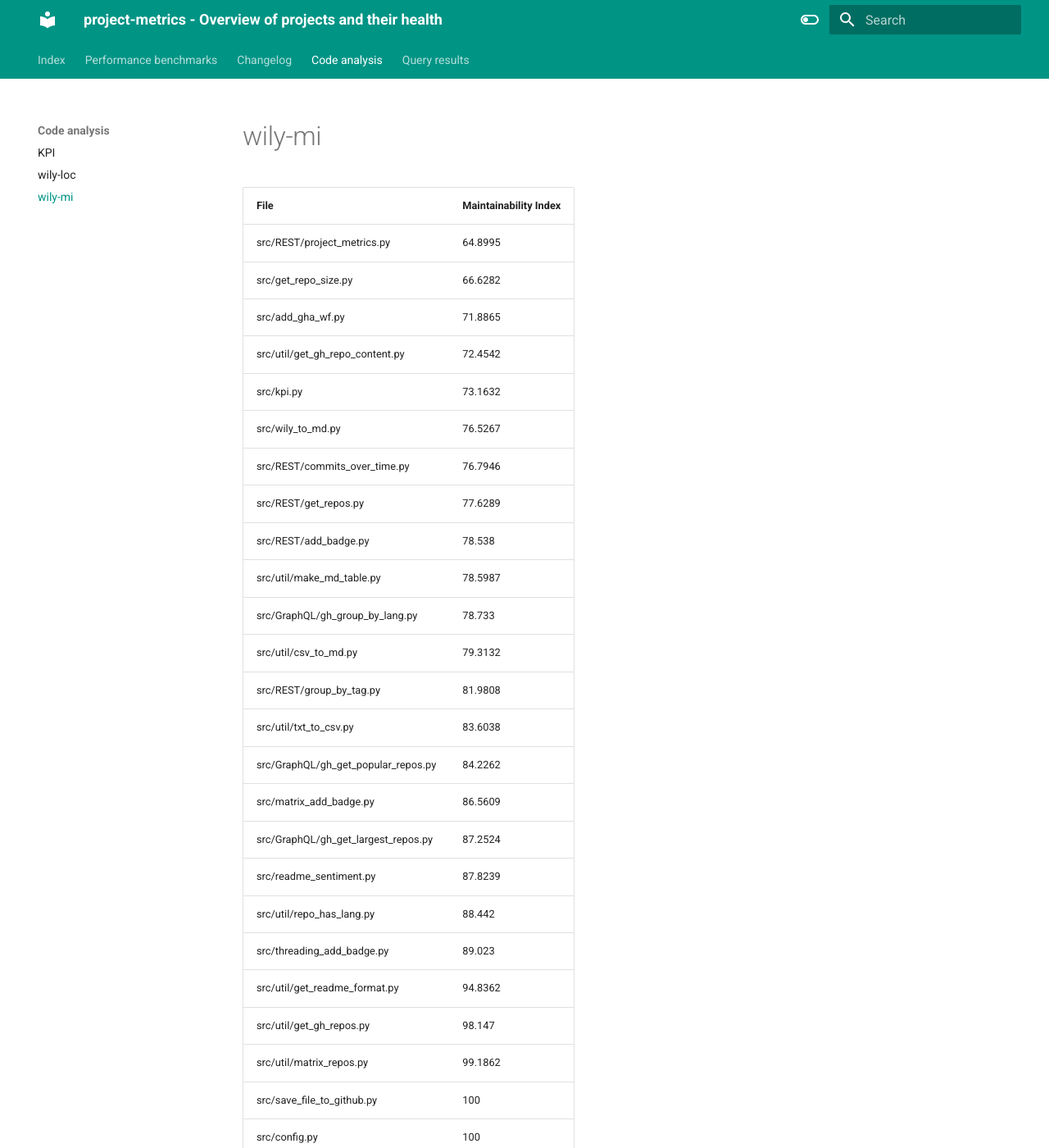
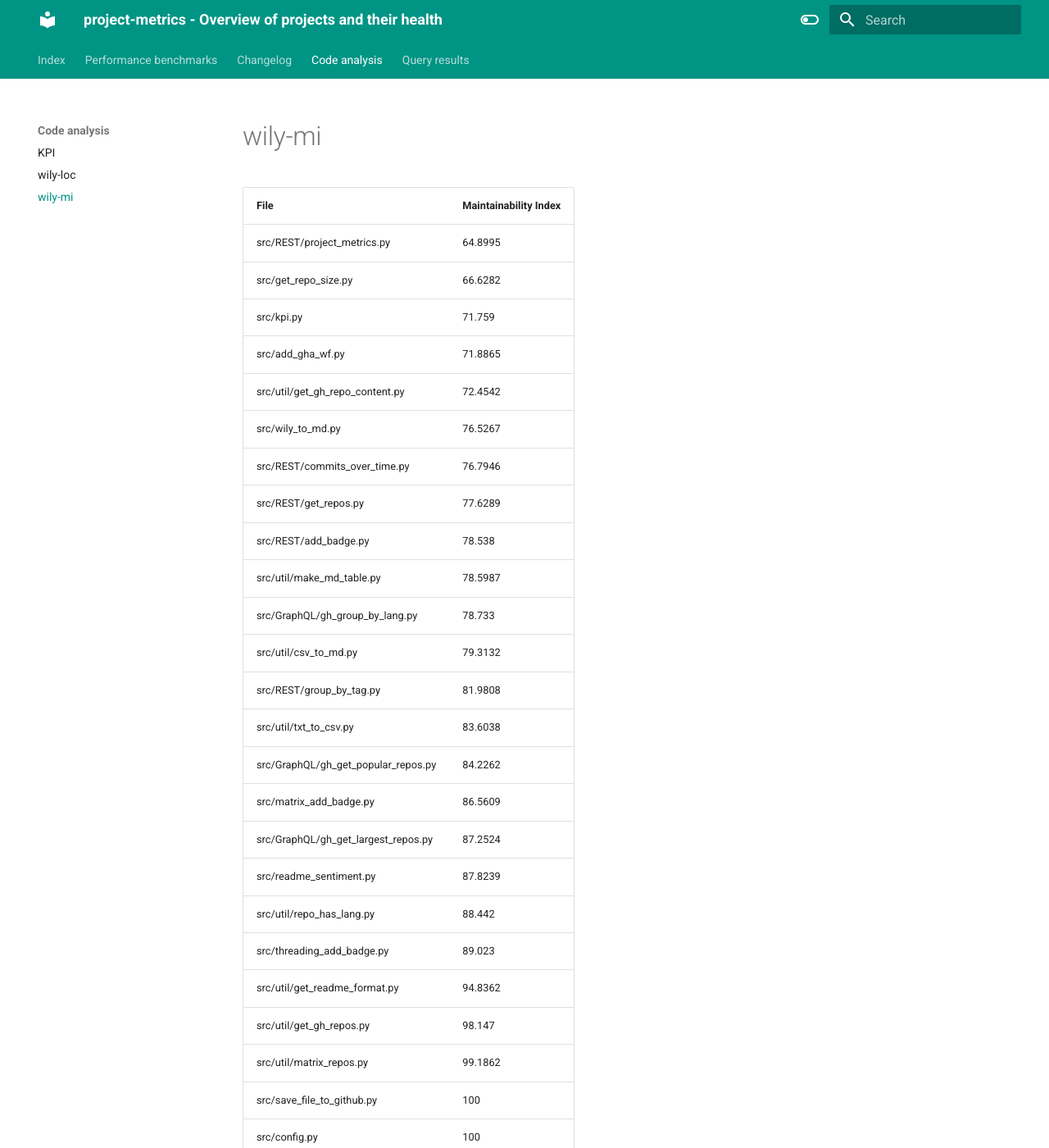
Before and after one commit to TheNewThinkTank/project-metrics, an MkDocs documentation site: the page built from docs/project_docs/code-analysis/wily-mi.md, in a window 1280 px wide and 1400 px high. Shown: the whole window at 82% size. Built offline with MkDocs 1.6.1 and Material for MkDocs 9.7.7, drawn with Linux system fonts in a browser that asks for light colours.

Commit message:
Updating file

```diff
--- a/docs/project_docs/code-analysis/wily-mi.md
+++ b/docs/project_docs/code-analysis/wily-mi.md
@@ -4,9 +4,9 @@
 | --- | --- |
 | src/REST/project_metrics.py         |                 64.8995 |
 | src/get_repo_size.py                |                 66.6282 |
+| src/kpi.py                          |                 71.759  |
 | src/add_gha_wf.py                   |                 71.8865 |
 | src/util/get_gh_repo_content.py     |                 72.4542 |
-| src/kpi.py                          |                 73.1632 |
 | src/wily_to_md.py                   |                 76.5267 |
 | src/REST/commits_over_time.py       |                 76.7946 |
 | src/REST/get_repos.py               |                 77.6289 |
```
Also changed, not shown: other parts of docs/project_docs/code-analysis/wily-mi.md (+1 -1 lines).
